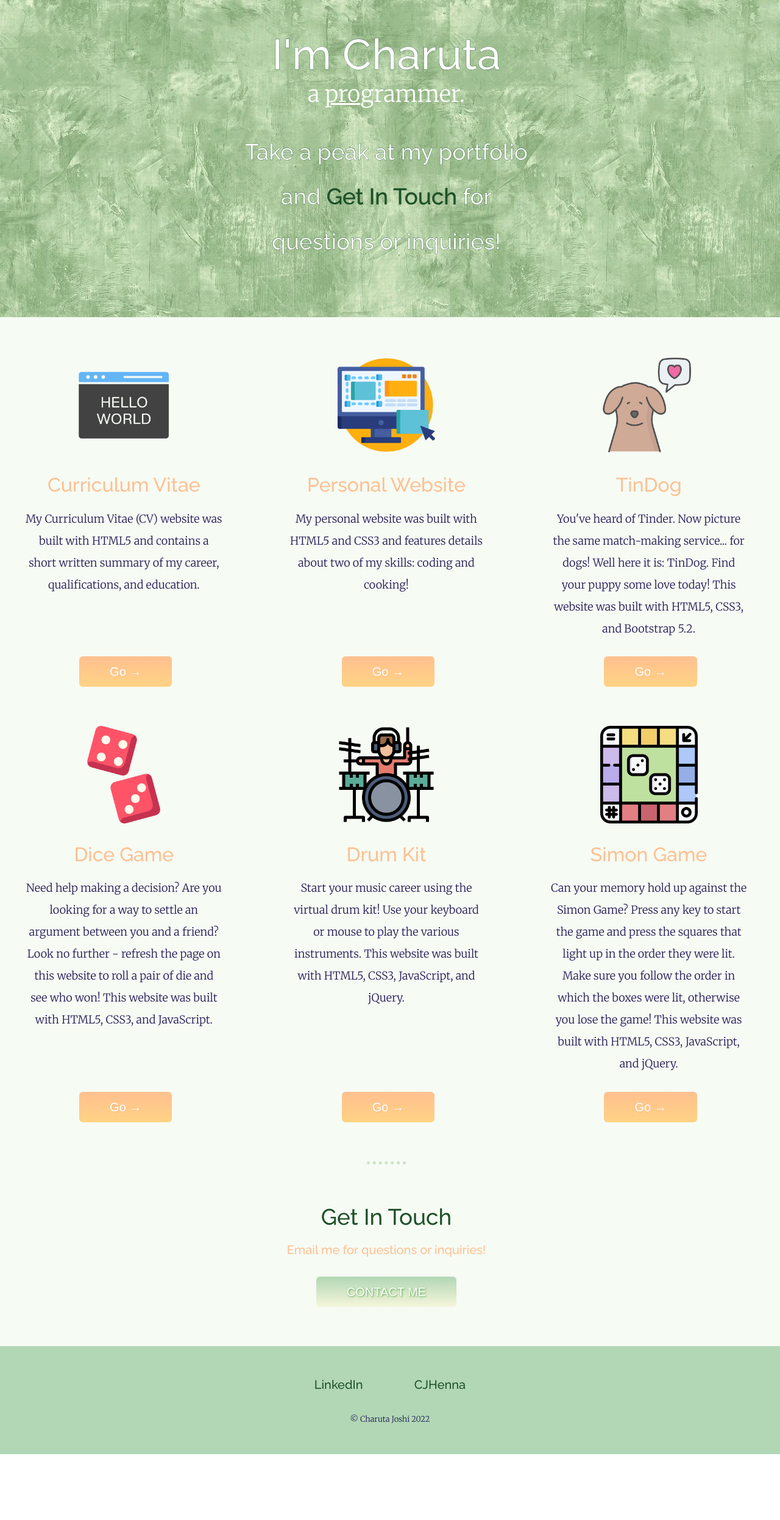
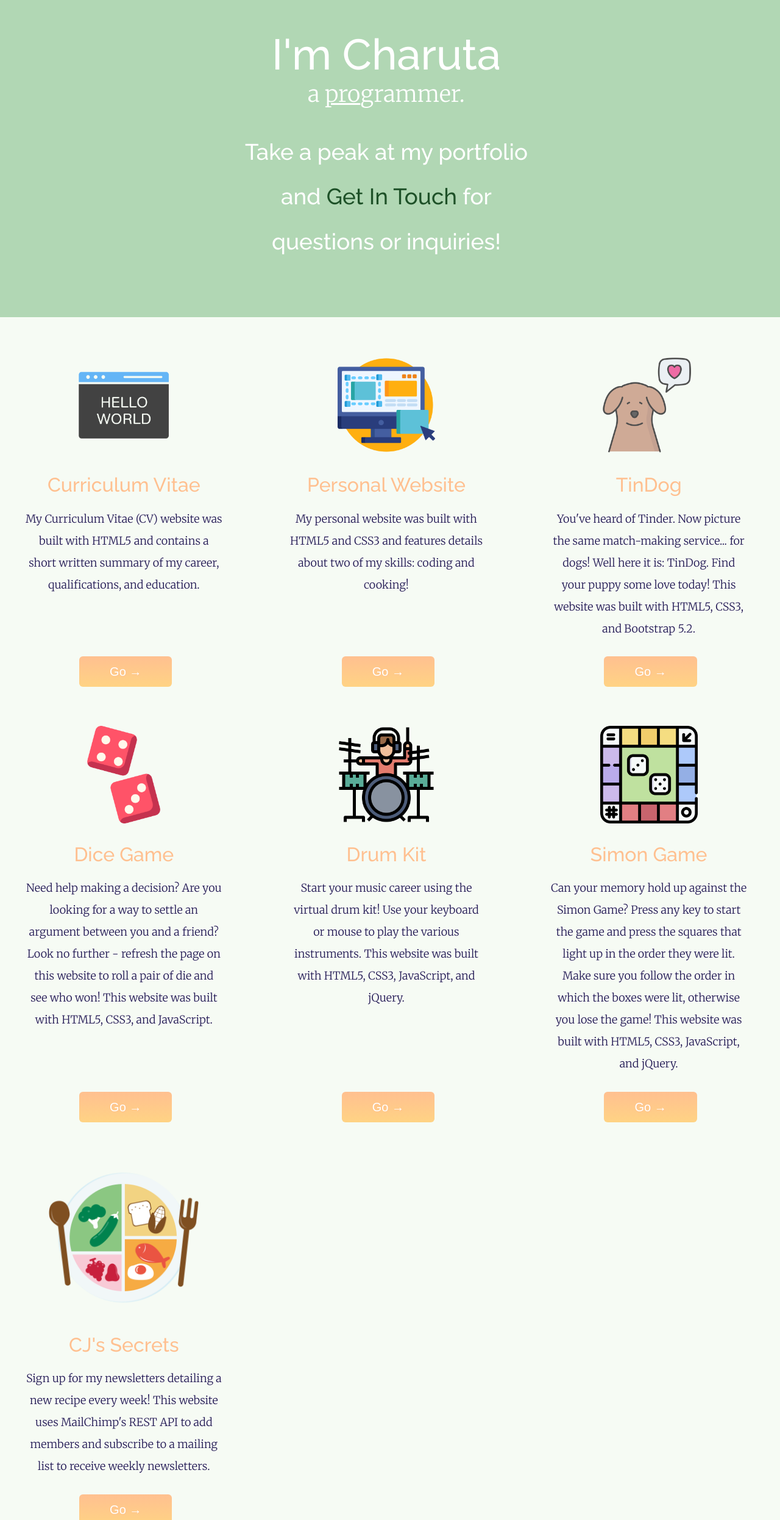
Before and after one commit to charutajoshi/my-portfolio, a plain HTML site: page index.html in a window 1280 px wide. Shown: the part 308-2800 px from the top of the page at 61% size. Before the commit the page ends 2692 px from the top, so only its background shows below. Drawn offline with nearby package versions, Linux system fonts and the light colour scheme; a web font is replaced by a local one.

Commit message:
Added new MailChimp API project

```diff
--- a/CSS/styles.css
+++ b/CSS/styles.css
@@ -19,8 +19,8 @@ h1 {
   font-size: 4.4rem;
   color: white;
   margin: 50px auto 0 auto;
-  -webkit-text-stroke-width: .35px;
-  -webkit-text-stroke-color: #1E5128;
+  /* -webkit-text-stroke-width: .35px;
+  -webkit-text-stroke-color: #1E5128; */
 }
 
 h2 {
@@ -109,8 +109,8 @@ a.navbar-brand {
 
 /* Top Container  */
 .top-container {
-  background-image: url('../images/green-wp.webp');
-  /* background-color: #7FB77E; */
+  /* background-image: url('../images/green-wp.webp'); */
+  background-color: #B1D7B4;
   position: relative;
   padding-top: 50px;
   padding-bottom: 50px;
@@ -134,8 +134,8 @@ a.navbar-brand {
 .top-container-description {
   color: white;
   font-size: 2.3em;
-  -webkit-text-stroke-width: .35px;
-  -webkit-text-stroke-color: #1E5128;
+  /* -webkit-text-stroke-width: .35px;
+  -webkit-text-stroke-color: #1E5128; */
   font-family: 'Raleway', sans-serif;
   padding-left: 8em;
   padding-right: 8em;
@@ -306,3 +306,4 @@ a.btn:hover {
     padding-left: 0;
     padding-right: 0;
   }
+}
--- a/index.html
+++ b/index.html
@@ -128,10 +128,28 @@
           <p class="website-descr-para">Can your memory hold up against the Simon Game? Press any key to start the
             game and press the squares that light up in the order they were lit. Make sure
             you follow the order in which the boxes were lit, otherwise you lose the game! This website was
-          built with HTML5, CSS3, JavaScript, and jQuery.</p>
+            built with HTML5, CSS3, JavaScript, and jQuery.</p>
         </div>
         <div class="website-button">
           <form action="https://charutajoshi.github.io/SimonGame/" target="_blank">
+            <input class="btn" type="submit" value="Go →" />
+          </form>
+        </div>
+      </div>
+    </div>
+
+    <!-- Website Row 3 -->
+    <div class="row row-config website-row row-cols-1 row-cols-lg-3">
+      <div class="feature col">
+        <div class="website-descr">
+          <img src="images/balanced-diet.png" width="250px" height="250px" alt="balanced-diet">
+          <h3 class="fs-2">CJ's Secrets</h3>
+          <p class="website-descr-para">Sign up for my newsletters detailing a new recipe every week!
+            This website uses MailChimp's REST API to add members and subscribe
+            to a mailing list to receive weekly newsletters.</p>
+        </div>
+        <div class="website-button">
+          <form action="https://mail-chimp-app.herokuapp.com/" target="_blank">
             <input class="btn" type="submit" value="Go →" />
           </form>
         </div>
@@ -156,8 +174,8 @@
 
     <!-- Bottom Containter -->
     <div class="bottom-container">
-      <a class="footer-link" href="https://linkedin.com/in/charutajoshi1">LinkedIn</a>
-      <a class="footer-link" href="https://cjhenna.webs.com/">CJHenna</a>
+      <a class="footer-link" href="https://linkedin.com/in/charutajoshi1" target="_blank">LinkedIn</a>
+      <a class="footer-link" href="https://cjhenna.webs.com/" target="_blank">CJHenna</a>
       <p class="copyright">© Charuta Joshi 2022</p>
     </div>
   </div>
```
Also changed, not shown: images/MailChimp-pic.png (added), images/balanced-diet.png (added), 2 other files.
